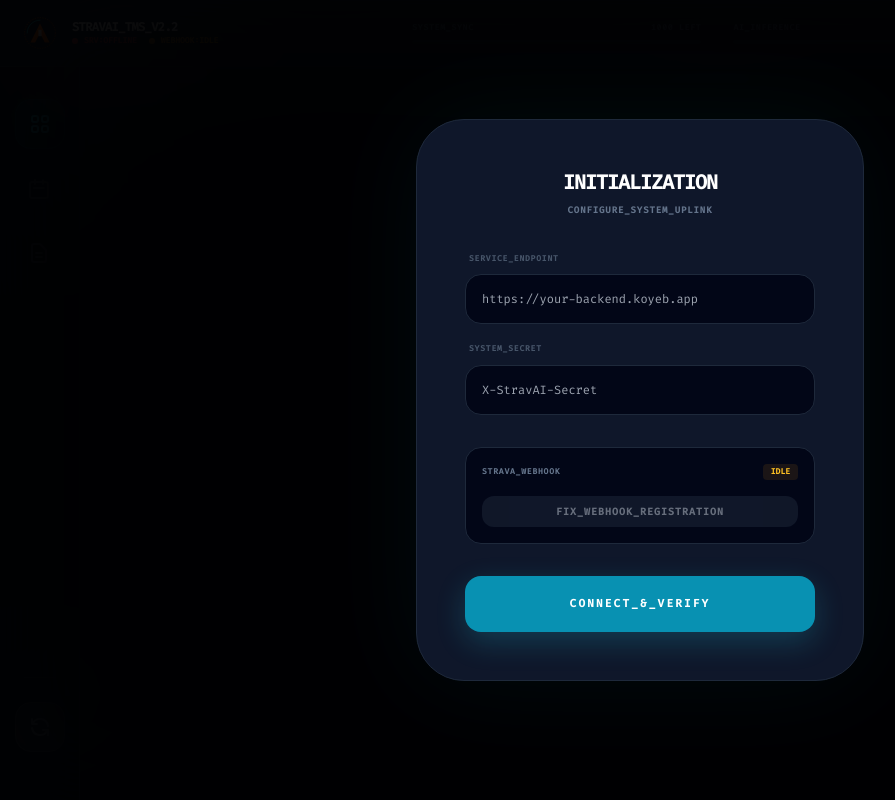
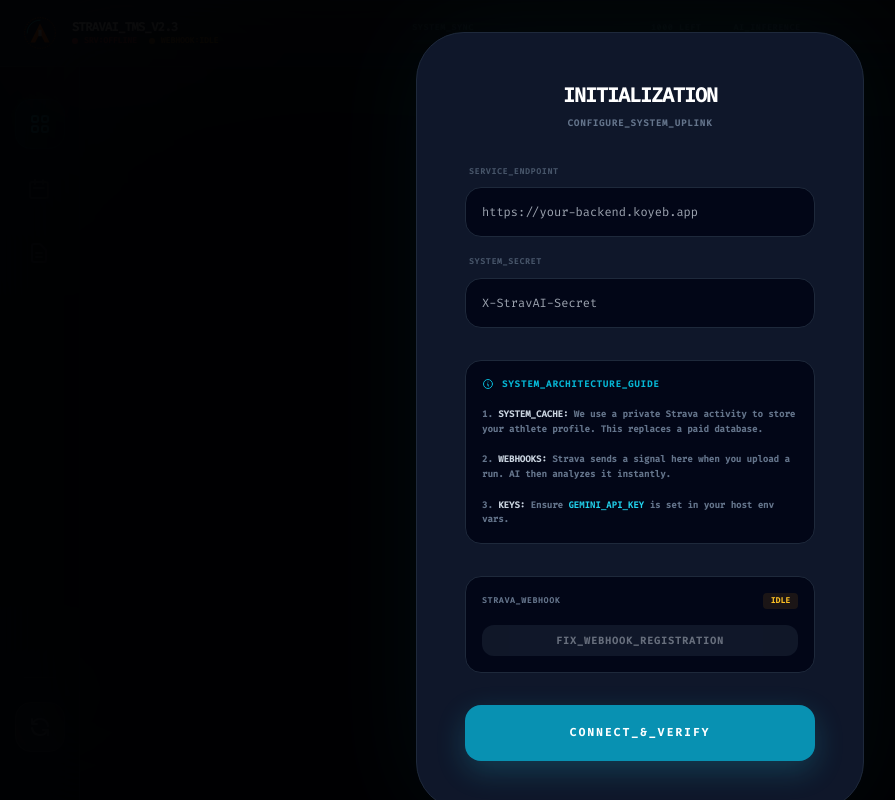
Before and after one commit to hegedus21/ai-strava-run-coach, a React (Vite) app: page / in a window 1280 px wide. Shown: the whole page, without its empty margins (0-895 px from the left). Built offline with nearby package versions, Linux system fonts and the light colour scheme.

Commit message:
Update App.tsx

```diff
--- a/App.tsx
+++ b/App.tsx
@@ -199,7 +199,7 @@
         <div className="flex items-center gap-4">
           <StravAILogo className="w-8 h-8" />
           <div>
-            <h1 className="text-white font-black uppercase text-xs tracking-tighter">StravAI_TMS_v2.2</h1>
+            <h1 className="text-white font-black uppercase text-xs tracking-tighter">StravAI_TMS_v2.3</h1>
             <div className="flex gap-3">
                 <div className={`text-[8px] font-bold uppercase flex items-center gap-1.5 ${backendStatus === 'ONLINE' ? 'text-cyan-400' : 'text-red-500'}`}>
                     <span className={`w-1.5 h-1.5 rounded-full ${backendStatus === 'ONLINE' ? 'bg-cyan-500 animate-pulse' : 'bg-red-500'}`} />
@@ -355,8 +355,8 @@
       </div>
 
       {showSetup && (
-        <div className="fixed inset-0 z-[100] bg-black/90 backdrop-blur-3xl flex items-center justify-center p-8">
-          <div className="bg-slate-900 border border-slate-800 rounded-[3rem] p-12 max-w-md w-full space-y-8 shadow-[0_0_100px_rgba(34,211,238,0.05)]">
+        <div className="fixed inset-0 z-[100] bg-black/90 backdrop-blur-3xl flex items-center justify-center p-8 overflow-y-auto">
+          <div className="bg-slate-900 border border-slate-800 rounded-[3rem] p-12 max-w-md w-full space-y-8 shadow-[0_0_100px_rgba(34,211,238,0.05)] my-auto">
              <div className="text-center space-y-2">
                 <h3 className="text-white font-black uppercase tracking-tighter text-xl">Initialization</h3>
                 <p className="text-[9px] text-slate-500 uppercase tracking-widest font-black">Configure_System_Uplink</p>
@@ -371,6 +371,16 @@
                     <label className="text-[8px] font-black text-slate-600 uppercase tracking-widest ml-1">System_Secret</label>
                     <input type="password" placeholder="X-StravAI-Secret" value={backendSecret} onChange={e => setBackendSecret(e.target.value)} className="w-full bg-slate-950 border border-slate-800 p-4 rounded-2xl text-xs font-mono outline-none focus:border-cyan-500 transition-colors" />
                 </div>
+             </div>
+
+             <div className="p-4 bg-slate-950 border border-slate-800 rounded-2xl space-y-4 text-[9px] text-slate-500 leading-relaxed font-bold">
+                <h4 className="text-cyan-500 font-black uppercase tracking-widest flex items-center gap-2 mb-1">
+                    <svg className="w-3 h-3" fill="none" stroke="currentColor" viewBox="0 0 24 24"><path strokeLinecap="round" strokeLinejoin="round" strokeWidth="2" d="M13 16h-1v-4h-1m1-4h.01M21 12a9 9 0 11-18 0 9 9 0 0118 0z"/></svg>
+                    System_Architecture_Guide
+                </h4>
+                <p>1. <span className="text-slate-300">SYSTEM_CACHE:</span> We use a private Strava activity to store your athlete profile. This replaces a paid database.</p>
+                <p>2. <span className="text-slate-300">WEBHOOKS:</span> Strava sends a signal here when you upload a run. AI then analyzes it instantly.</p>
+                <p>3. <span className="text-slate-300">KEYS:</span> Ensure <code className="text-cyan-400">GEMINI_API_KEY</code> is set in your host env vars.</p>
              </div>
 
              <div className="p-4 bg-slate-950 border border-slate-800 rounded-2xl space-y-4">
```
